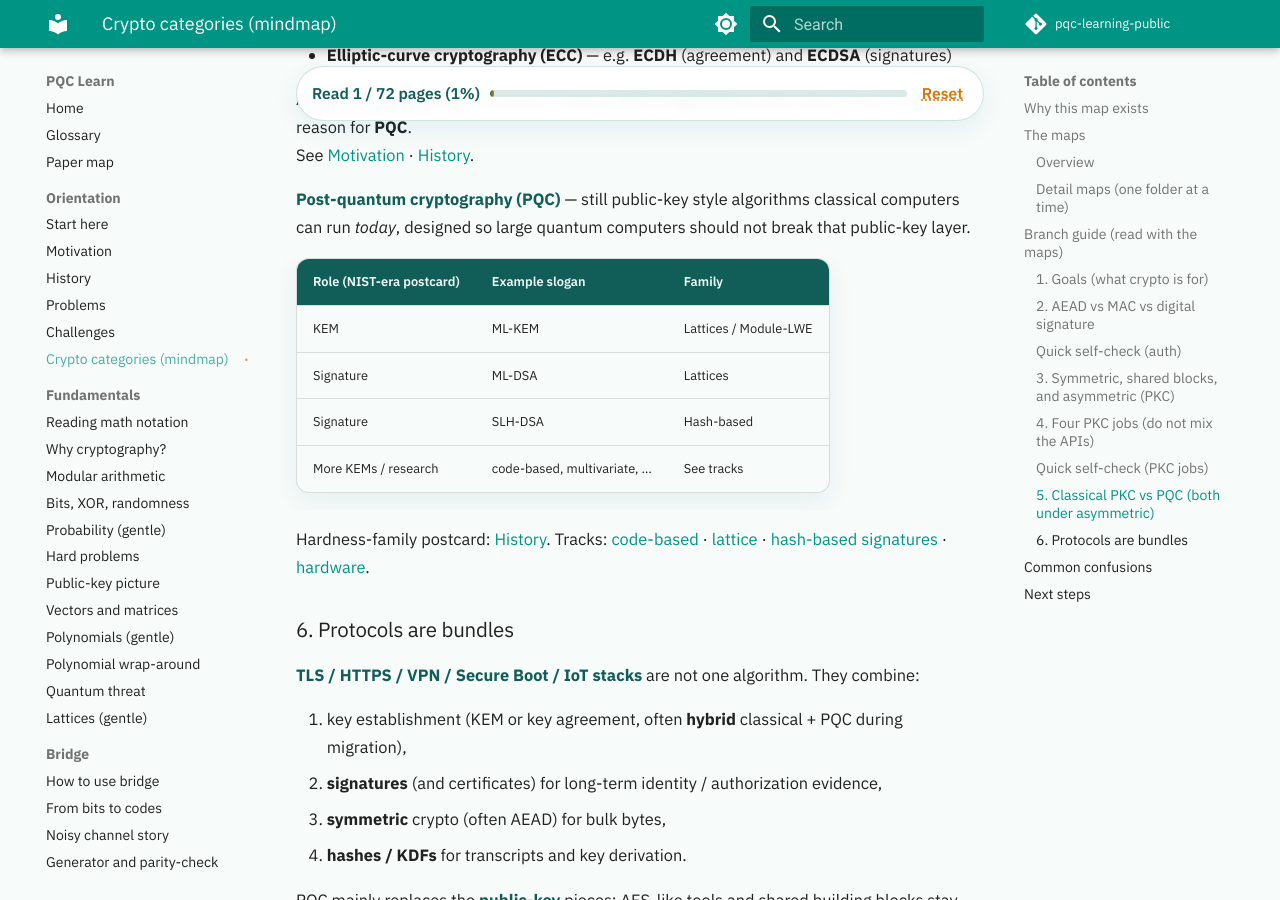
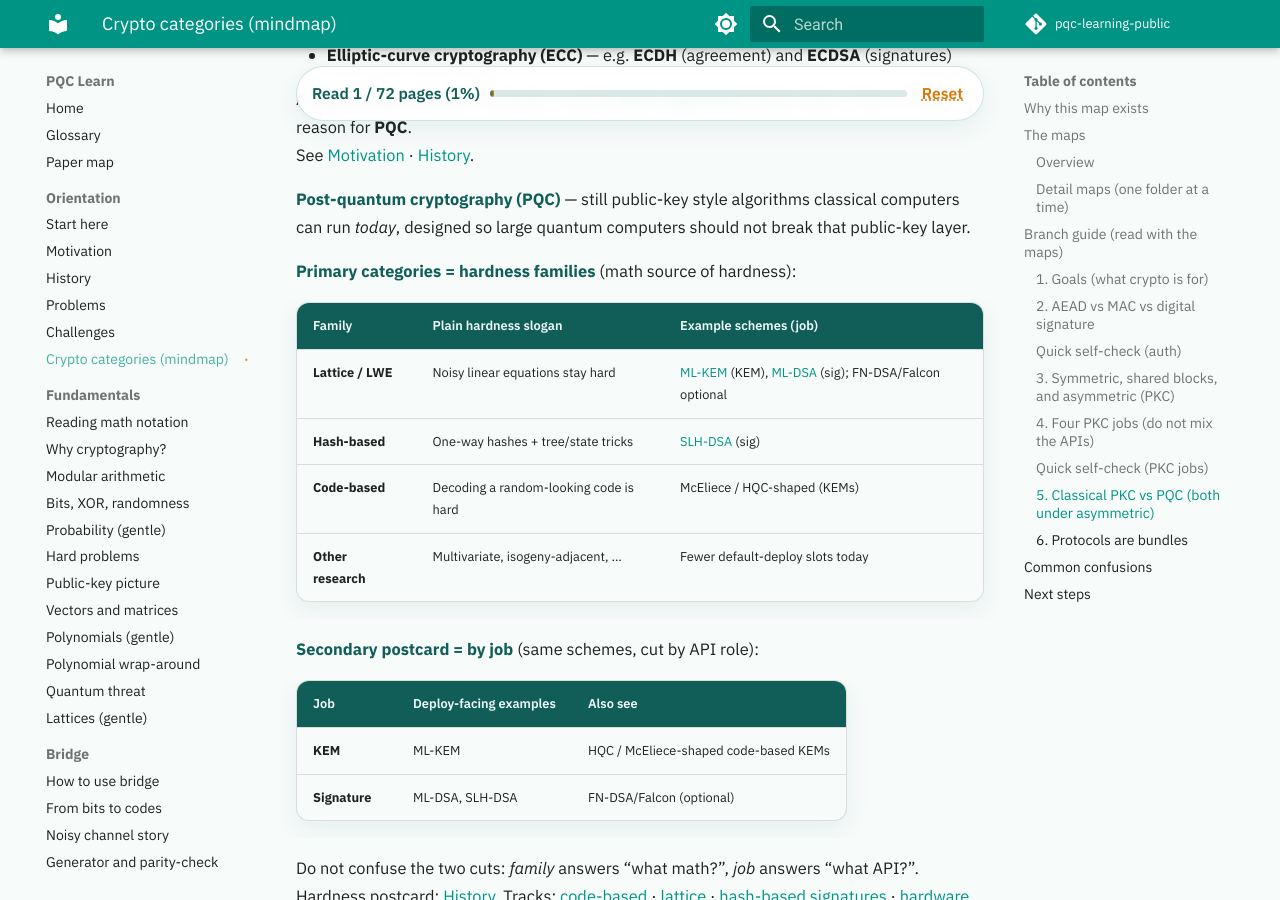
Before and after one commit to Post-Quantum-Cryptography-PQC/learning, an MkDocs documentation site: the page built from docs/orientation/crypto-categories.md, in a window 1280 px wide and 900 px high, scrolled down 4690 px. Built offline with MkDocs 1.6.1 and Material for MkDocs 9.7.7, drawn with Linux system fonts in a browser that asks for light colours; comment, search, counter and statistics services are not loaded; some of the changed text lies outside the part shown.

Commit message:
sync from pqc-learning-public@71cf16f

````diff
--- a/docs/orientation/crypto-categories.md
+++ b/docs/orientation/crypto-categories.md
@@ -3,7 +3,7 @@
 **Prereqs:** [Motivation](motivation.md) · [History](history.md) · [Challenges](challenges.md) (recommended)
 **Next:** [How to read the math](../fundamentals/reading-math-notation.md) · [Why cryptography?](../fundamentals/why-cryptography.md) · [Public-key picture](../fundamentals/public-key-picture.md)
 
-**Learning goals.** Place security *goals* (confidentiality, integrity, authentication, non-repudiation), symmetric vs asymmetric (PKC), shared unkeyed building blocks, encryption vs signatures vs key agreement vs KEMs, classical PKC and PQC *as asymmetric subfamilies*, AEAD vs MAC vs signature, and “protocols bundle tools” on one mental map — before the math pages.
+**Learning goals.** Place security *goals* (confidentiality, integrity, authentication, non-repudiation), symmetric vs asymmetric (PKC), shared unkeyed building blocks, encryption vs signatures vs key agreement vs KEMs, classical PKC and PQC *as asymmetric subfamilies*, PQC by **hardness family** (with job tags), AEAD vs MAC vs signature, and “protocols bundle tools” on one mental map — before the math pages.
 
 ## Why this map exists
 
@@ -26,7 +26,7 @@ Symmetric and asymmetric are the two main tool families. Shared building blocks
 flowchart TB
   C(("Cryptography"))
   C --> S["Symmetric / keyed<br/>• AES / ChaCha20<br/>• AEAD<br/>• HMAC / CMAC"]
-  C --> A["Asymmetric / PKC<br/>• Classical: RSA, ECC, DH<br/>• PQC: ML-KEM, ML-DSA, SLH-DSA"]
+  C --> A["Asymmetric / PKC<br/>• Classical: RSA, ECC, DH<br/>• PQC: lattice · hash-based · code-based (+ research)"]
   S --> B["Shared building blocks<br/>Hash functions · XOFs · KDFs · Randomness"]
   A --> B
   B --> PR["Protocols and applications<br/>TLS · HTTPS · VPN · Secure Boot · IoT"]
@@ -101,7 +101,7 @@ flowchart TB
       J --> K["Key agreement"]
       J --> M["KEM"]
       A --> CL["Classical PKC<br/>RSA / DH / ECC<br/>Shor-vulnerable"]
-      A --> P["PQC<br/>ML-KEM / ML-DSA / SLH-DSA<br/>and more research families"]
+      A --> P["PQC by hardness family<br/>lattice / hash / code / other"]
       classDef n fill:#115e59,stroke:#99f6e4,color:#ecfeff
       class A,J,E,D,K,M,CL,P n
     ```
@@ -123,19 +123,23 @@ flowchart TB
 
 === "PQC"
 
-    Subcategory of asymmetric / PKC — algorithms for ordinary computers today; public-key layer meant to resist large quantum computers.
+    Subcategory of asymmetric / PKC. Primary folders are **hardness families** (where the hardness comes from). Scheme names carry a **job** tag (KEM vs signature). Multivariate / isogeny stay one research leaf here — no deep pages yet.
 
     ```pqc-mermaid
     flowchart TB
       P["PQC<br/>under asymmetric"]
-      P --> N["NIST-era standards"]
-      N --> K["ML-KEM - lattices"]
-      N --> D["ML-DSA - lattices"]
-      N --> H["SLH-DSA - hash-based"]
-      P --> R["More KEMs / research<br/>code-based / multivariate / isogeny-adjacent"]
-      P --> F["Hardness families<br/>lattice LWE / codes / hashes"]
+      P --> L["Lattice / LWE"]
+      L --> LK["ML-KEM - KEM"]
+      L --> LD["ML-DSA - signature"]
+      L --> LF["FN-DSA / Falcon - signature optional"]
+      P --> H["Hash-based"]
+      H --> HS["SLH-DSA - signature"]
+      P --> C["Code-based"]
+      C --> CK["McEliece / HQC-shaped - KEMs"]
+      P --> O["Other research"]
+      O --> OR["multivariate · isogeny-adjacent"]
       classDef n fill:#115e59,stroke:#99f6e4,color:#ecfeff
-      class P,N,K,D,H,R,F n
+      class P,L,LK,LD,LF,H,HS,C,CK,O,OR n
     ```
 
 === "Protocols"
@@ -234,14 +238,24 @@ See [Motivation](motivation.md) · [History](history.md).
 
 **Post-quantum cryptography (PQC)** — still public-key style algorithms classical computers can run *today*, designed so large quantum computers should not break that public-key layer.
 
-| Role (NIST-era postcard) | Example slogan | Family |
-|--------------------------|----------------|--------|
-| KEM | ML-KEM | Lattices / Module-LWE |
-| Signature | ML-DSA | Lattices |
-| Signature | SLH-DSA | Hash-based |
-| More KEMs / research | code-based, multivariate, … | See tracks |
+**Primary categories = hardness families** (math source of hardness):
 
-Hardness-family postcard: [History](history.md). Tracks: [code-based](../tracks/code-based-kems/ROADMAP.md) · [lattice](../tracks/lattice-lwe/ROADMAP.md) · [hash-based signatures](../tracks/hash-based-signatures/ROADMAP.md) · [hardware](../tracks/pqc-hardware/ROADMAP.md).
+| Family | Plain hardness slogan | Example schemes (job) |
+|--------|----------------------|------------------------|
+| **Lattice / LWE** | Noisy linear equations stay hard | [ML-KEM](../glossary.md#ml-kem) (KEM), [ML-DSA](../glossary.md#ml-dsa) (sig); FN-DSA/Falcon optional |
+| **Hash-based** | One-way hashes + tree/state tricks | [SLH-DSA](../glossary.md#slh-dsa) (sig) |
+| **Code-based** | Decoding a random-looking code is hard | McEliece / HQC-shaped (KEMs) |
+| **Other research** | Multivariate, isogeny-adjacent, … | Fewer default-deploy slots today |
+
+**Secondary postcard = by job** (same schemes, cut by API role):
+
+| Job | Deploy-facing examples | Also see |
+|-----|------------------------|----------|
+| **KEM** | ML-KEM | HQC / McEliece-shaped code-based KEMs |
+| **Signature** | ML-DSA, SLH-DSA | FN-DSA/Falcon (optional) |
+
+Do not confuse the two cuts: *family* answers “what math?”, *job* answers “what API?”.
+Hardness postcard: [History](history.md). Tracks: [code-based](../tracks/code-based-kems/ROADMAP.md) · [lattice](../tracks/lattice-lwe/ROADMAP.md) · [hash-based signatures](../tracks/hash-based-signatures/ROADMAP.md) · [hardware](../tracks/pqc-hardware/ROADMAP.md).
 
 ### 6. Protocols are bundles
 
@@ -261,6 +275,8 @@ PQC mainly replaces the **public-key** pieces; AES-like tools and shared buildin
 - A **KEM is not a signature**.
 - **DH is not RSA encryption**.
 - **PQC** is not a third peer next to “symmetric” and “asymmetric” — it is an asymmetric / PKC subfamily.
+- PQC’s main shelves are **hardness families**, not “whatever NIST named this year”; NIST names are *instances* under those families.
+- **Family ≠ job** — ML-KEM and ML-DSA share a lattice family but different APIs.
 - A bare **hash** (SHA-2/3) is usually unkeyed — not the same shelf as AES or a shared-key MAC.
 - **AEAD/MAC** = shared-key authentication; **signatures** = public verification (and usually non-repudiation assumptions).
 - **PQC ≠ quantum communication**; PQC runs on ordinary computers.
````
Also changed, not shown: docs/glossary.md (+1 -1 lines).
